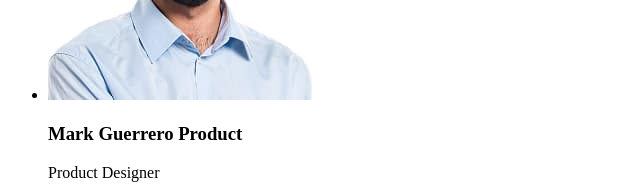
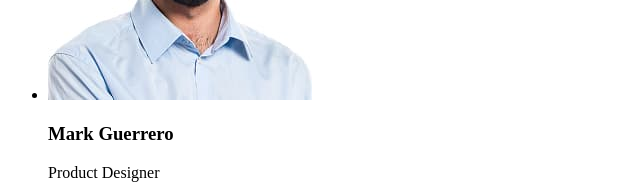
Before and after one commit to DiWoIf/goit-markup-hw-01, a plain HTML site: page index.html in a window 1280 px wide. Shown: the part 820-1015 px from the top of the page, 0-640 px from the left. Drawn offline with Linux system fonts and the light colour scheme.

Commit message:
add index file

```diff
--- a/index.html
+++ b/index.html
@@ -70,7 +70,7 @@
               alt="Product-Designer"
               width="264"
             />
-            <h3>Mark Guerrero Product</h3>
+            <h3>Mark Guerrero</h3>
             <p>Product Designer</p>
           </li>
           <li>
```
